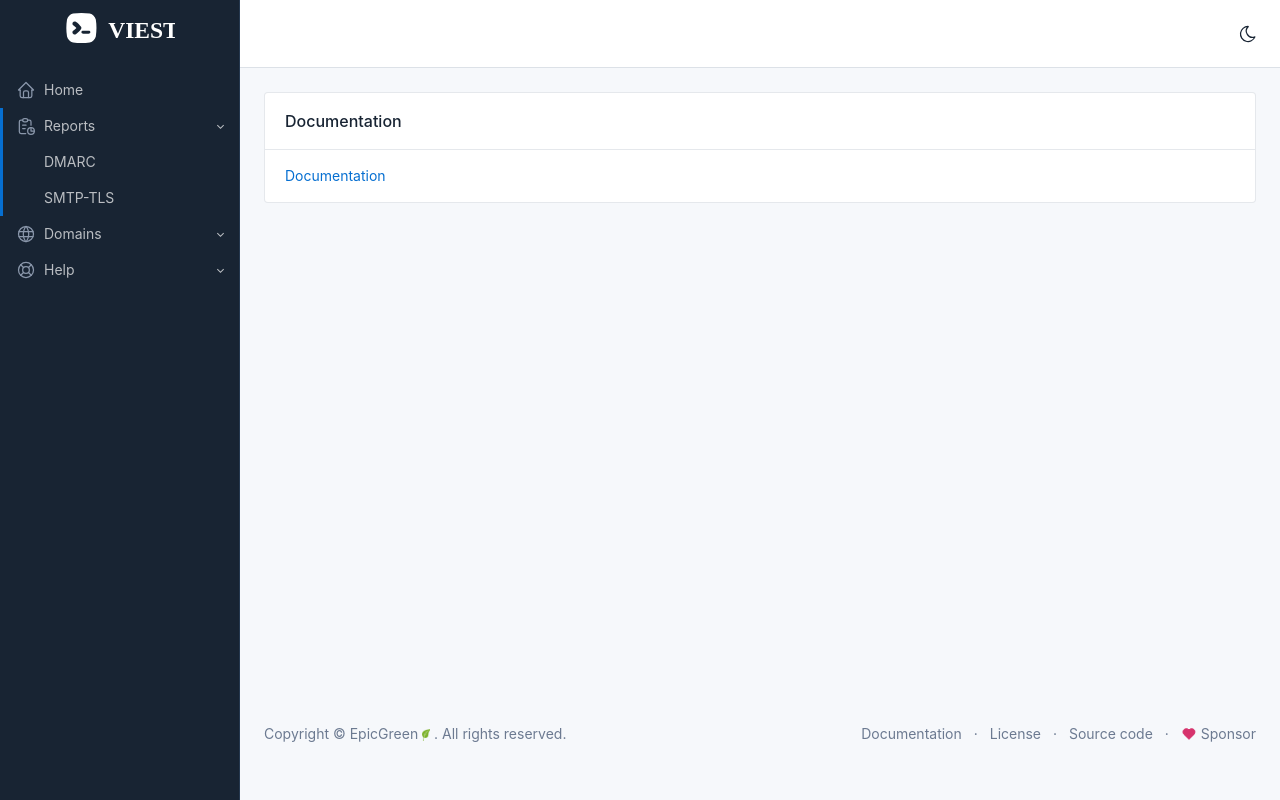
After one commit to antedebaas/Viesti-Reports, a Symfony app: template templates/help/documentation.html.twig in a window 1280 px wide. The commit adds this page. Run offline with Twig, Linux system fonts and the light colour scheme; the template is opened without the code that fills it, so the values that code supplies are empty; some libraries are stand-ins or nearby versions.

Commit message:
add help

```diff
--- a/templates/base/menu.html.twig
+++ b/templates/base/menu.html.twig
@@ -98,16 +98,16 @@
 								<div class="dropdown-menu {% if page.menu.category == "help" %}show{% endif %}">
 									<div class="dropdown-menu-columns">
 										<div class="dropdown-menu-column">
-											<a class="dropdown-item {% if page.menu.category == "help" and page.menu.item == "docs" %}active{% endif %}" href="#">
+											<a class="dropdown-item {% if page.menu.category == "help" and page.menu.item == "documentation" %}active{% endif %}" href="{{ path('app_help_documentation') }}">
 												Documentation
 											</a>
-											<a class="dropdown-item {% if page.menu.category == "help" and page.menu.item == "licence" %}active{% endif %}" href="#">
+											<a class="dropdown-item {% if page.menu.category == "help" and page.menu.item == "licence" %}active{% endif %}" href="{{ path('app_help_licence') }}">
 												License
 											</a>
-											<a class="dropdown-item {% if page.menu.category == "help" and page.menu.item == "licence" %}active{% endif %}" href="https://github.com/antedebaas/viesti-reports">
+											<a class="dropdown-item {% if page.menu.category == "help" and page.menu.item == "sourcecode" %}active{% endif %}" href="https://github.com/antedebaas/viesti-reports">
 												Source Code
 											</a>
-											<a class="dropdown-item {% if page.menu.category == "help" and page.menu.item == "licence" %}active{% endif %}" href="https://github.com/sponsors/antedebaas">
+											<a class="dropdown-item {% if page.menu.category == "help" and page.menu.item == "sponsor" %}active{% endif %}" href="https://github.com/sponsors/antedebaas">
 												Sponsor
 											</a>
 										</div>
--- a/templates/base/page.html.twig
+++ b/templates/base/page.html.twig
@@ -107,8 +107,8 @@
 							<div class="row text-center align-items-center flex-row-reverse">
 								<div class="col-lg-auto ms-lg-auto">
 									<ul class="list-inline list-inline-dots mb-0">
-										<li class="list-inline-item"><a href="https://docs.viestireports.com" target="_blank" class="link-secondary" rel="noopener">Documentation</a></li>
-										<li class="list-inline-item"><a href="#" class="link-secondary">License</a></li>
+										<li class="list-inline-item"><a href="{{ path('app_help_documentation') }}" target="_blank" class="link-secondary" rel="noopener">Documentation</a></li>
+										<li class="list-inline-item"><a href="{{ path('app_help_licence') }}" class="link-secondary">License</a></li>
 										<li class="list-inline-item"><a href="https://github.com/antedebaas/viesti-reports" target="_blank" class="link-secondary" rel="noopener">Source code</a></li>
 										<li class="list-inline-item">
 											<a href="https://github.com/sponsors/antedebaas" target="_blank" class="link-secondary" rel="noopener">
--- /dev/null
+++ b/templates/help/documentation.html.twig
@@ -0,0 +1,12 @@
+{% extends 'base/page.html.twig' %}
+
+{% block body %}
+<div class="card">
+	<div class="card-header">
+		<h3 class="card-title">{{ "Documentation"|trans }}</h3>
+	</div>
+  <div class="card-body">
+    <a href="https://docs.viestireports.com">Documentation</a>
+  </div>
+</div>
+{% endblock %}
```
Also changed, not shown: src/Controller/HelpController.php (added, +84 -0 lines), templates/help/licence.html.twig (added, +14 -0 lines), templates/help/LICENSE.txt (added).
